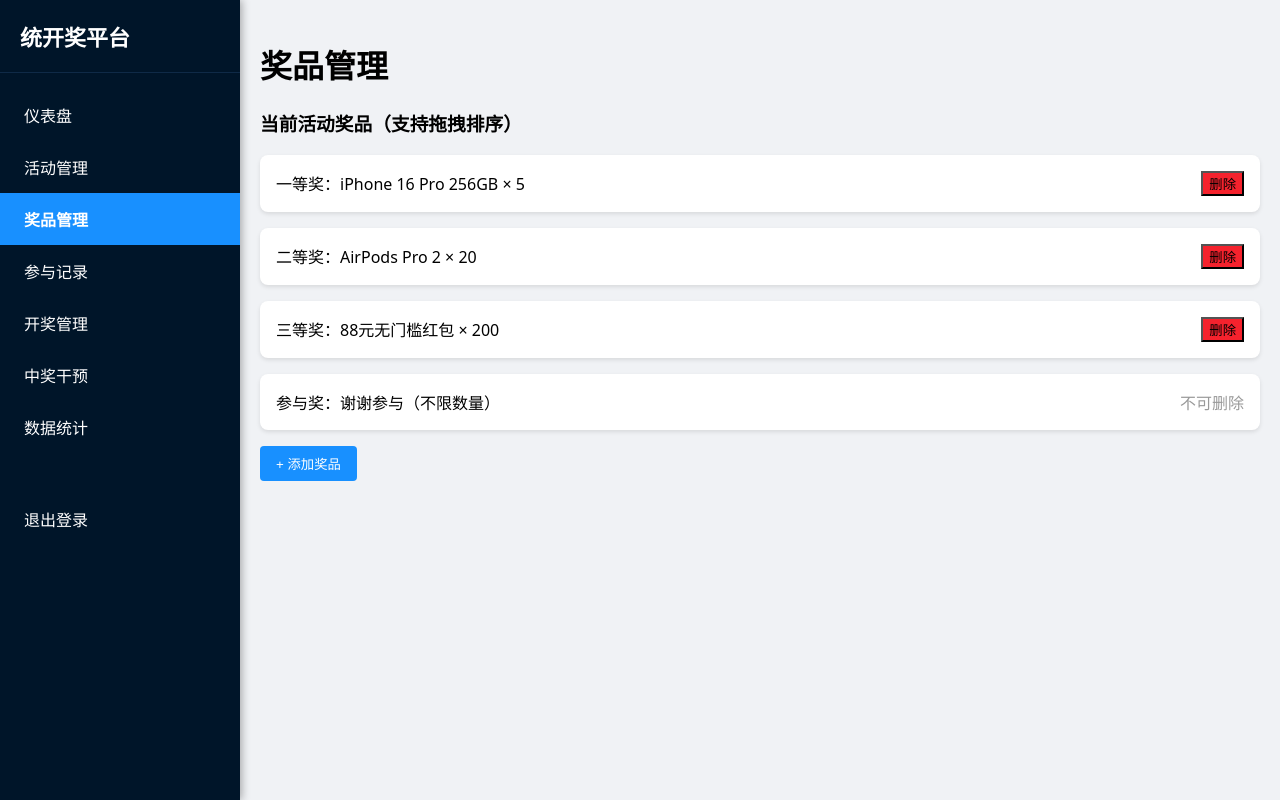
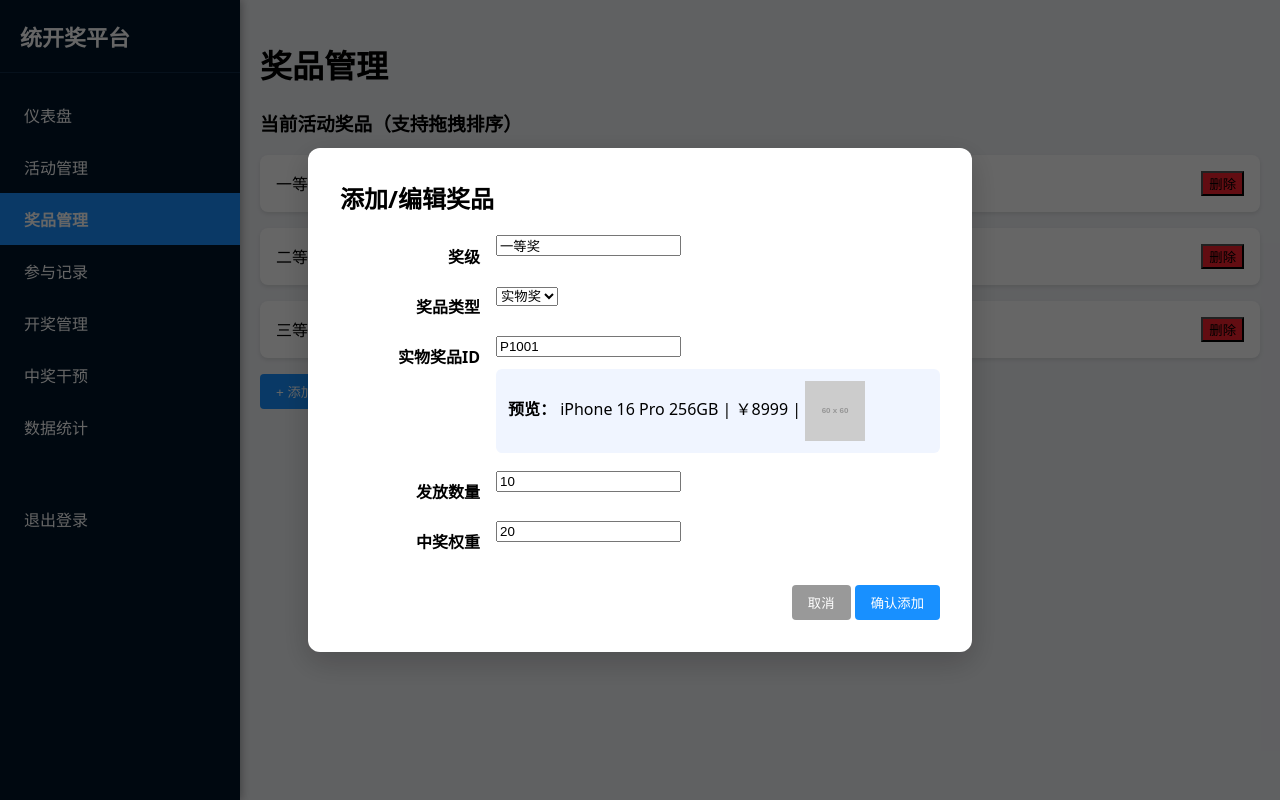
Before and after one commit to BeautyShawn/delay-draw-prize-system, a plain HTML site: page draw-prize-manage/prize-manage.html in a window 1280 px wide. Both pictures are taken after a click on the button "+ 添加奖品". Drawn offline with Linux system fonts and the light colour scheme; placeholder pictures from the web are drawn by us.

Commit message:
Update prize-manage.html
Signed-off-by: BeautyShawn <35286026+BeautyShawn@users.noreply.github.com>

```diff
--- a/draw-prize-manage/prize-manage.html
+++ b/draw-prize-manage/prize-manage.html
@@ -10,6 +10,30 @@
     .prize { background:#fff; padding:16px; margin:16px 0; border-radius:8px; box-shadow:0 2px 4px rgba(0,0,0,0.1); display:flex; justify-content:space-between; align-items:center; }
     .btn { padding:8px 16px; background:#1890ff; color:#fff; border:none; border-radius:4px; cursor:pointer; }
     .btn-danger { background:#f5222d; }
+
+    /* 弹窗样式 */
+    .modal {
+      display:none;
+      position:fixed;
+      inset:0;
+      background:rgba(0,0,0,0.6);
+      align-items:center;
+      justify-content:center;
+      z-index:1000;
+    }
+    .modal-content {
+      background:#fff;
+      width:90%;
+      max-width:600px;
+      border-radius:12px;
+      padding:32px;
+      box-shadow:0 10px 30px rgba(0,0,0,0.2);
+    }
+    .form-row { display:flex; gap:16px; margin-bottom:16px; align-items:flex-start; flex-wrap:wrap; }
+    .form-row label { flex:0 0 140px; text-align:right; padding-top:10px; font-weight:600; }
+    .form-row .control { flex:1; min-width:200px; }
+    .hidden { display:none !important; }
+    .prize-preview { margin-top:12px; padding:12px; background:#f0f5ff; border-radius:6px; }
   </style>
 </head>
 <body>
@@ -20,7 +44,7 @@
   <ul style="list-style:none;margin:16px 0;padding:0">
     <li data-page="dashboard.html" style="padding:14px 24px;cursor:pointer;transition:0.3s" onclick="location.href='dashboard.html'">仪表盘</li>
     <li data-page="activity-list.html" style="padding:14px 24px;cursor:pointer;transition:0.3s" onclick="location.href='activity-list.html'">活动管理</li>
-    <li data-page="prize-manage.html" style="padding:14px 24px;cursor:pointer;transition:0.3s" onclick="location.href='prize-manage.html'">奖品管理</li>
+    <li data-page="prize-manage.html" style="padding:14px 24px;cursor:pointer;transition:0.3s;background:#1890ff;font-weight:bold">奖品管理</li>
     <li data-page="entry-list.html" style="padding:14px 24px;cursor:pointer;transition:0.3s" onclick="location.href='entry-list.html'">参与记录</li>
     <li data-page="draw-manage.html" style="padding:14px 24px;cursor:pointer;transition:0.3s" onclick="location.href='draw-manage.html'">开奖管理</li>
     <li data-page="winner-intervene.html" style="padding:14px 24px;cursor:pointer;transition:0.3s" onclick="location.href='winner-intervene.html'">中奖干预</li>
@@ -34,27 +58,93 @@
   <h1>奖品管理</h1>
   <h3>当前活动奖品（支持拖拽排序）</h3>
 
+  <div id="prizeList">
     <div class="prize">
-    <div>一等奖：iPhone 16 Pro 256GB × 5</div>
+      <div>一等奖：iPhone 16 Pro 256GB × 5（实物）</div>
       <button class="btn-danger" onclick="this.parentNode.remove()">删除</button>
     </div>
-
     <div class="prize">
-    <div>二等奖：AirPods Pro 2 × 20</div>
+      <div>二等奖：5000积分 × 20（积分）</div>
       <button class="btn-danger" onclick="this.parentNode.remove()">删除</button>
     </div>
-
     <div class="prize">
-    <div>三等奖：88元无门槛红包 × 200</div>
+      <div>三等奖：88元无门槛券（优惠券） × 200</div>
       <button class="btn-danger" onclick="this.parentNode.remove()">删除</button>
     </div>
-
-  <div class="prize">
-    <div>参与奖：谢谢参与（不限数量）</div>
-    <span style="color:#999">不可删除</span>
   </div>
 
-  <button class="btn" onclick="alert('已添加新奖品（模拟）')">+ 添加奖品</button>
+  <button class="btn" onclick="openPrizeModal()">+ 添加奖品</button>
+</div>
+
+<!-- 奖品配置弹窗 -->
+<div class="modal" id="prizeModal">
+  <div class="modal-content">
+    <h2 style="margin-top:0">添加/编辑奖品</h2>
+
+    <div class="form-row">
+      <label>奖级</label>
+      <div class="control">
+        <input type="text" id="prizeLevel" placeholder="如：一等奖、二等奖" value="一等奖">
+      </div>
+    </div>
+
+    <div class="form-row">
+      <label>奖品类型</label>
+      <div class="control">
+        <select id="prizeType" onchange="togglePrizeFields()">
+          <option value="physical">实物奖</option>
+          <option value="points">积分奖</option>
+          <option value="coupon">优惠券</option>
+        </select>
+      </div>
+    </div>
+
+    <!-- 实物奖字段 -->
+    <div id="physicalFields" class="form-row">
+      <label>实物奖品ID</label>
+      <div class="control">
+        <input type="text" id="physicalId" placeholder="输入系统中实物奖品ID" value="P1001">
+        <div id="physicalPreview" class="prize-preview" style="display:none;">
+          <strong>预览：</strong> iPhone 16 Pro 256GB | ￥8999 | <img src="https://via.placeholder.com/60x60" style="vertical-align:middle" alt="奖品图">
+        </div>
+      </div>
+    </div>
+
+    <!-- 积分奖字段 -->
+    <div id="pointsFields" class="form-row hidden">
+      <label>奖励积分数量</label>
+      <div class="control">
+        <input type="number" id="pointsAmount" min="1" placeholder="如：5000" value="5000">
+      </div>
+    </div>
+
+    <!-- 优惠券字段 -->
+    <div id="couponFields" class="form-row hidden">
+      <label>优惠券码</label>
+      <div class="control">
+        <input type="text" id="couponCode" placeholder="如：DOUBLE11-88" value="DOUBLE11-88">
+      </div>
+    </div>
+
+    <div class="form-row">
+      <label>发放数量</label>
+      <div class="control">
+        <input type="number" id="prizeQuantity" min="1" value="10">
+      </div>
+    </div>
+
+    <div class="form-row">
+      <label>中奖权重</label>
+      <div class="control">
+        <input type="number" id="prizeWeight" min="1" value="20">
+      </div>
+    </div>
+
+    <div style="text-align:right;margin-top:32px;">
+      <button class="btn" style="background:#999;color:#fff" onclick="closePrizeModal()">取消</button>
+      <button class="btn btn-primary" onclick="savePrize()">确认添加</button>
+    </div>
+  </div>
 </div>
 
 <script>
@@ -73,6 +163,66 @@ document.querySelectorAll('li').forEach(li => {
     if (!li.style.background.includes('#1890ff')) li.style.background = '';
   });
 });
+
+// 打开弹窗
+function openPrizeModal() {
+  document.getElementById('prizeModal').style.display = 'flex';
+  togglePrizeFields(); // 初始化字段显示
+}
+
+// 关闭弹窗
+function closePrizeModal() {
+  document.getElementById('prizeModal').style.display = 'none';
+}
+
+// 根据奖品类型切换显示字段
+function togglePrizeFields() {
+  const type = document.getElementById('prizeType').value;
+
+  document.getElementById('physicalFields').classList.toggle('hidden', type !== 'physical');
+  document.getElementById('pointsFields').classList.toggle('hidden', type !== 'points');
+  document.getElementById('couponFields').classList.toggle('hidden', type !== 'coupon');
+
+  // 模拟实物ID查询预览
+  if (type === 'physical') {
+    const id = document.getElementById('physicalId').value;
+    if (id === 'P1001') {
+      document.getElementById('physicalPreview').style.display = 'block';
+    } else {
+      document.getElementById('physicalPreview').style.display = 'none';
+    }
+  }
+}
+
+// 保存奖品到列表（前端模拟）
+function savePrize() {
+  const level = document.getElementById('prizeLevel').value || '未知奖级';
+  const type = document.getElementById('prizeType').value;
+  let name = '';
+
+  if (type === 'physical') {
+    name = '实物奖（ID: ' + document.getElementById('physicalId').value + '）';
+  } else if (type === 'points') {
+    name = document.getElementById('pointsAmount').value + '积分';
+  } else if (type === 'coupon') {
+    name = '优惠券：' + document.getElementById('couponCode').value;
+  }
+
+  const quantity = document.getElementById('prizeQuantity').value;
+  const weight = document.getElementById('prizeWeight').value;
+
+  const list = document.getElementById('prizeList');
+  const newPrize = document.createElement('div');
+  newPrize.className = 'prize';
+  newPrize.innerHTML = `
+    <div>${level}：${name} × ${quantity}（权重：${weight}）</div>
+    <button class="btn-danger" onclick="this.parentNode.remove()">删除</button>
+  `;
+  list.appendChild(newPrize);
+
+  closePrizeModal();
+  alert('奖品已添加至列表（模拟保存）');
+}
 </script>
 </body>
 </html>
```
Lines whose indentation alone changed are shown as unchanged.
